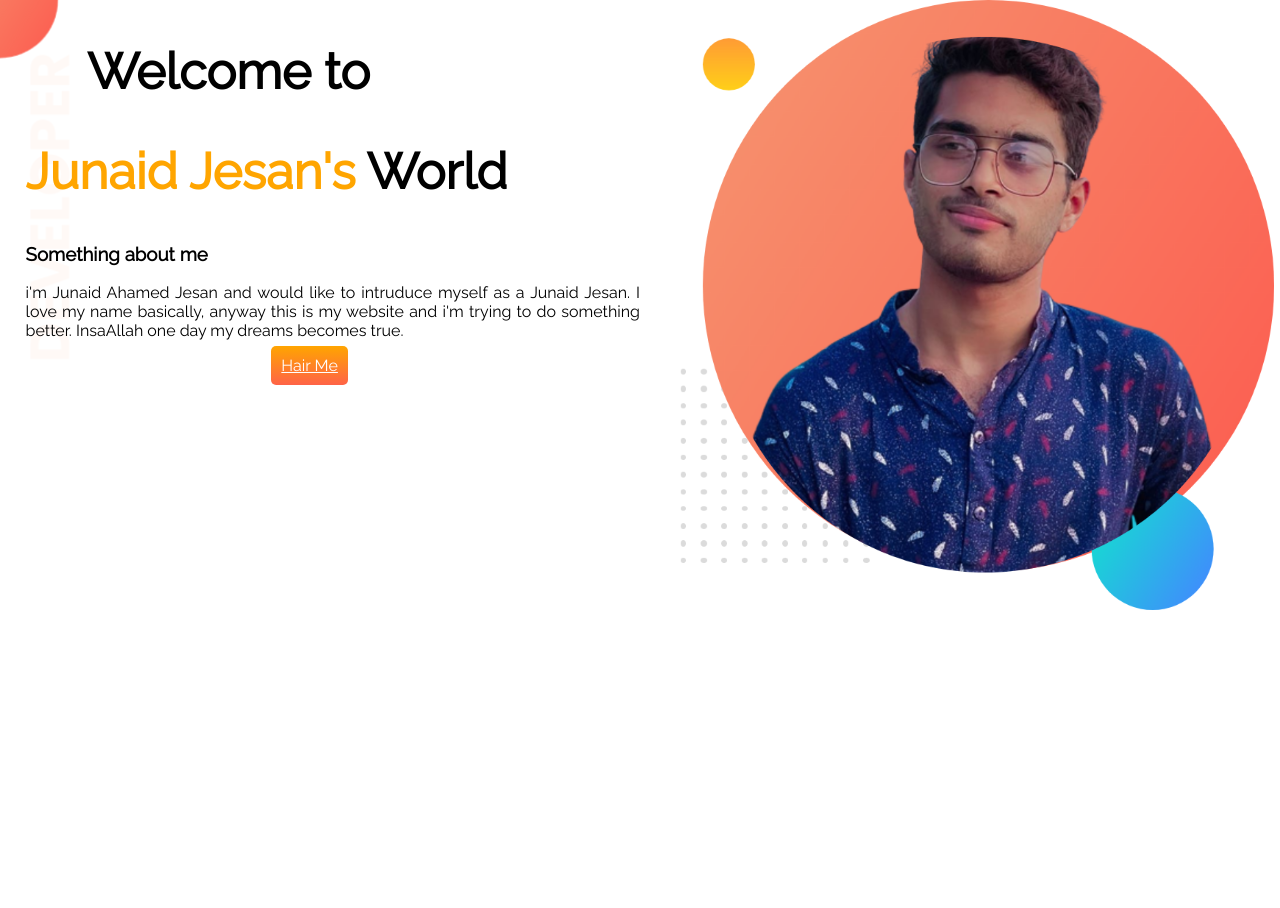
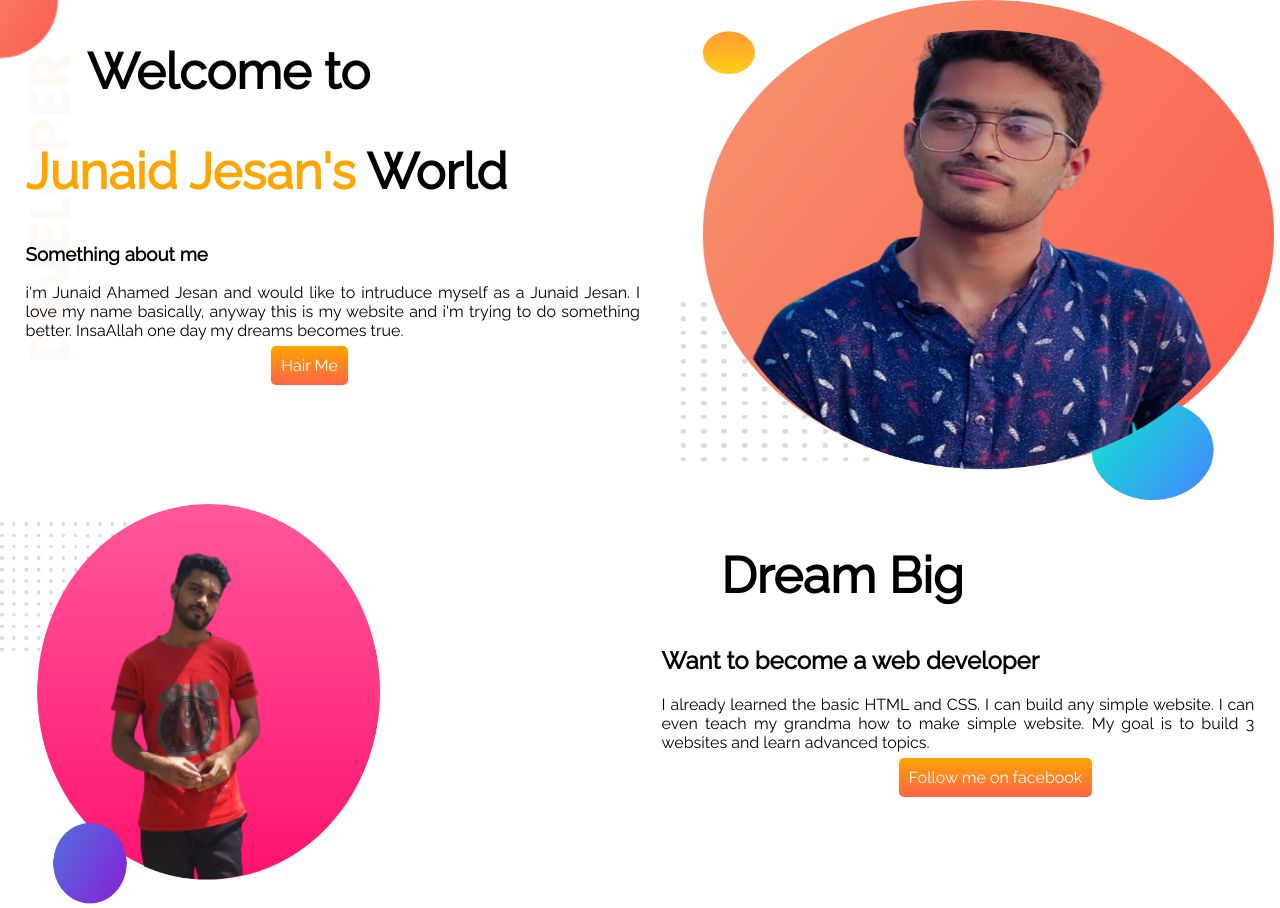
Before and after one commit to junaidjesan/my-first-portfolio, a plain HTML site: page index.html in a window 1280 px wide. Before the commit the page ends 800 px from the top, so only its background shows below. Drawn offline with Linux system fonts and the light colour scheme.

Commit message:
added section2

```diff
--- a/index.html
+++ b/index.html
@@ -20,9 +20,20 @@
             <a class="button" target="_blank" href="https://www.linkedin.com/in/junaid-jesan-3b8827204/">Hair Me</a>
         </div>
         <div class="half-width">
-            <img class="photo" src="junaid/my-bg.png" alt="my photo">
+            <img class="photo1" src="junaid/my-bg.png" alt="my photo">
         </div>
     </section>
+    <section>
 
+        <div>
+            <img class="photo" src="junaid/my-bg2.png" alt="my second pic">
+        </div>
+        <div class="half-width1">
+            <h1 class="welcome">Dream Big</h1>
+            <h2>Want to become a web developer</h2>
+            <p class="about">I already learned the basic HTML and CSS. I can build any simple website. I can even teach my grandma how to make simple website. My goal is to build 3 websites and learn advanced topics.</p>
+            <a class="button" target="_blank" href="junaidjesan7"> Follow me on facebook</a>
+        </div>
+    </section>
 </body>
 </html>
--- a/style.css
+++ b/style.css
@@ -14,7 +14,10 @@ section{
     padding-left: 10%;
 }
 .half-width{
-    width: 50%; padding-left: 2%; margin: 0;
+    width: 50%; padding-left: 2%; margin: 0; float: right;
+}
+.half-width1{
+    width: 50%; padding-left: 2%;  float: right; margin-left: 20%; margin-right: 2%;
 }
 .half-width img{
     width: 100%;
@@ -32,5 +35,11 @@ background-image: linear-gradient(orange, tomato);
 color: rgb(255, 255, 255);
 padding: 10px;
 border-radius: 5px;
-margin-left: 40%;
+margin-left: 40%; text-decoration: none;
 }
+.photo{
+    height: 400px; width: 380px;
+}
+.photo1{
+    height: 500px; width: 200px;
+}
```
Also changed, not shown: junaid/my-bg2.png (added).
